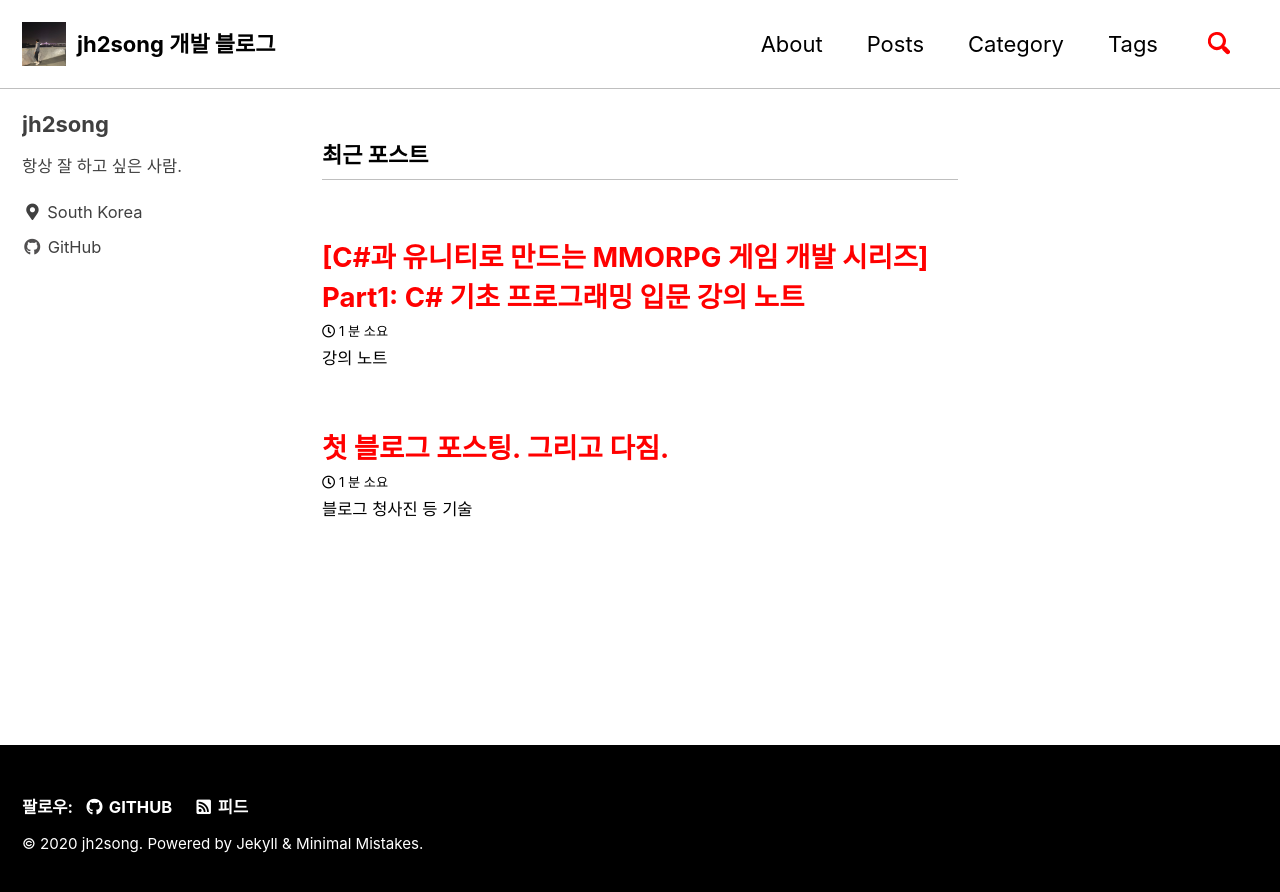
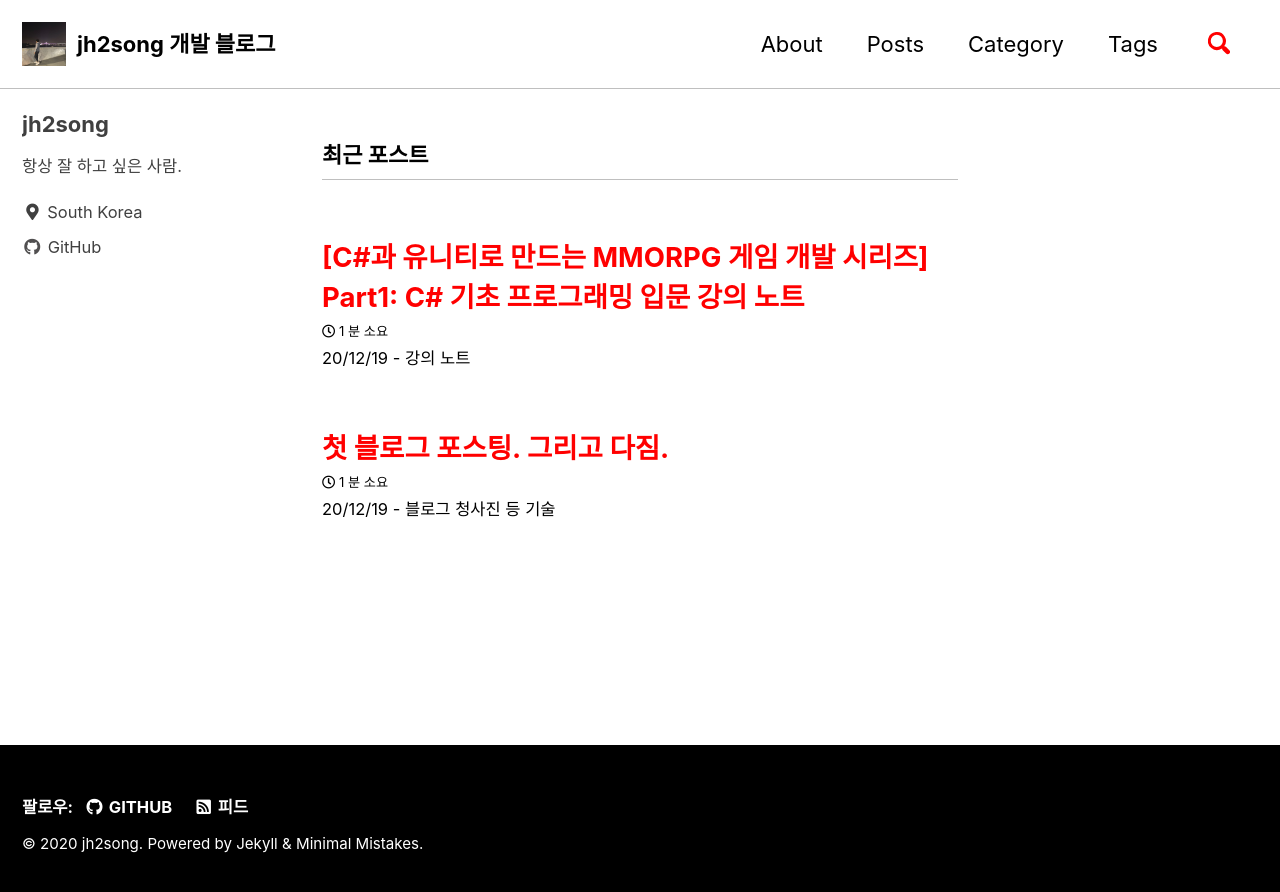
Before and after one commit to jh2song/jh2song.github.io, a Jekyll site: the page built from index.html, in a window 1280 px wide. Shown: the top 892 px of the page. Built offline with Jekyll 4.4.1, drawn with Linux system fonts in a browser that asks for light colours; cached includes are drawn as plain includes; the list of posts is cut into pages by our own code.

Commit message:
excerpt modified

```diff
--- a/_posts/essays/2020-12-19-first-post.md
+++ b/_posts/essays/2020-12-19-first-post.md
@@ -1,6 +1,6 @@
 ---
 title: "첫 블로그 포스팅. 그리고 다짐."
-excerpt: "블로그 청사진 등 기술"
+excerpt: "20/12/19 - 블로그 청사진 등 기술"
 tags: ["essay"]
 categories: ["essay"]
 last_modified_at: "2020-12-19"
--- a/_posts/essays/2020-12-19-unity-lecture-part01.md
+++ b/_posts/essays/2020-12-19-unity-lecture-part01.md
@@ -1,6 +1,6 @@
 ---
 title: "[C#과 유니티로 만드는 MMORPG 게임 개발 시리즈] Part1: C# 기초 프로그래밍 입문 강의 노트"
-excerpt: 강의 노트
+excerpt: "20/12/19 - 강의 노트"
 tags: ["unity", "c#"]
 categories: ["unity"]
 last_modified_at: "2020-12-19"
```
